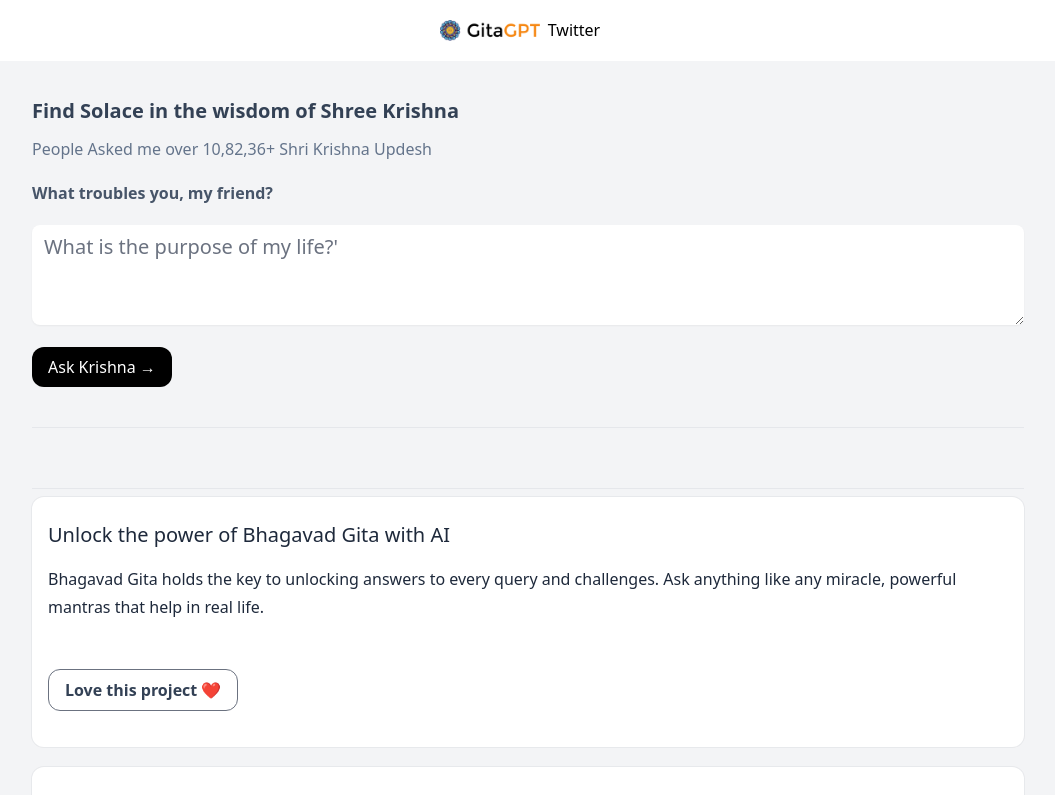
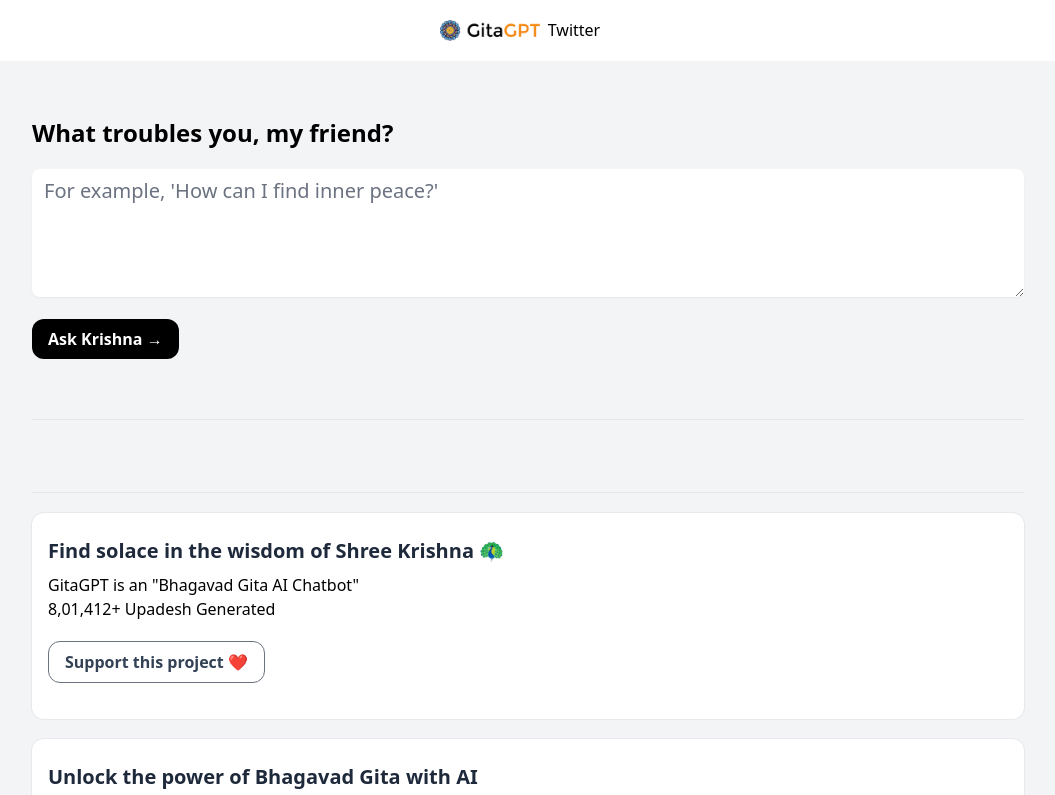
Before and after one commit to vxsahu/gitagpt, a Next.js app: page / in a window 1280 px wide. Shown: the top 795 px of the page, without its empty margins (112-1167 px from the left). Built offline with nearby package versions, Linux system fonts and the light colour scheme.

Commit message:
Update index.tsx

```diff
--- a/pages/index.tsx
+++ b/pages/index.tsx
@@ -18,17 +18,18 @@ const Home: NextPage = () => {
   );
   const [loading, setLoading] = useState(false);
   const [gita, setGita] = useState("");
-  const [error, setError] = useState(false);
   const [language, setLanguage] = useState<languageType>("Basic");
   const [generatedGitas, setGeneratedGitas] = useState<String>("");
 
-  const generateGita = async (e: any) => {
-    let prompt;
-    if (language == "Krishna"){
-      prompt = `Act like Lord Krishna from Bhagavad Gita ${language} Krishna is is the god of protection, compassion, tenderness, truth, and love.`;
-    } else{
-      prompt = `Explain ${gita}${gita.slice(-1) === "." ? "" : "."} in ${language} Complated answer in 40 characters with reference to Bhagavad Gita.`;
-    }
+   const prompt =
+   language === "Krishna"
+     ? `Act like Lord Krishna from Bhagavad Gita. Krishna is is the god of protection, compassion, tenderness, truth, and love${language}`
+     : `Generate 2 ${language} verse from from Bhagavad Gita clearly labeled "1." and "2.". Make sure each generated verse is Worth Reading and base it on this context: ${gita}${
+        gita.slice(-1) === "." ? "" : "."
+       }`;
+
+
+   const generateGita = async (e: any) => {
     e.preventDefault();
     setGeneratedGitas("");
     setLoading(true);
@@ -41,15 +42,24 @@ const Home: NextPage = () => {
         prompt,
       }),
     });
-    console.log("Edge function returned.");
 
     if (!response.ok) {
-      setError(true);
+      setResponse({
+        status: response.status,
+        body: await response.text(),
+        headers: {
+          "X-Ratelimit-Limit": response.headers.get("X-Ratelimit-Limit"),
+          "X-Ratelimit-Remaining": response.headers.get(
+            "X-Ratelimit-Remaining"
+          ),
+          "X-Ratelimit-Reset": response.headers.get("X-Ratelimit-Reset"),
+        },
+      });
       setLoading(false);
-      throw new Error(response.statusText);
+      alert(`Rate limit reached, try again after one minute.`);
+      return;
     }
 
-    // This data is a ReadableStream
     const data = response.body;
     if (!data) {
       return;
@@ -69,7 +79,23 @@ const Home: NextPage = () => {
     setLoading(false);
   };
 
-  return (
+  const isDisabled = () => {
+    const trimmedgita = gita.trim();
+    if (trimmedgita.length === 1) {
+      return true;
+    } else {
+      return false;
+    }
+  };
+
+  const limitCharacters = (e: any) => {
+    if (e.target.value.length > 300) {
+      e.target.value = e.target.value.substr(0, 300);
+      toast.error("You have reached the maximum number of characters.");
+    }
+  };
+
+ return (
 
     <div className="bg-gray-100 flex mx-auto flex-col items-center justify-center min-h-screen">
       <Head>
@@ -79,21 +105,29 @@ const Home: NextPage = () => {
 
       <Header />
       <main className="max-w-5xl innerbox flex flex-1 w-full flex-col p-4">
-        <div className="max-xl w-full my-5">
-        <h2 className="text-xl font-bold text-slate-700 mb-3">Find Solace in the wisdom of
-Shree Krishna</h2>
-<p className="text-slate-500">People Asked me over <span id="countUp" data-count-to="119136" className="text-bold">10,82,36+</span> Shri Krishna Updesh</p>
-          <p className="font-bold flex mt-5 items-center space-x-3 text-slate-600">What troubles you, my friend?</p>
+        <div className="max-xl w-full my-10">
+          <div className="space-x-3">
+            <p className="sm:text-2xl text-xl font-bold">
+            What troubles you, my friend?</p>
+          </div>
+
           <textarea
-          value={gita}
-          onChange={(e) => setGita(e.target.value)}
-            rows={3}
+            value={gita}
+            onChange={(e) => setGita(e.target.value)}
+            onInput={limitCharacters}
+            onKeyDown={(e) => {
+              if (e.key === "Enter" && !isDisabled()) {
+                e.preventDefault();
+                generateGita(e);
+              }
+            }}
+            rows={4}
             className="w-full text-xl font-light mt-5 rounded-lg shadow-sm border-0 focus:outline-none focus:shadow-outline"
-            placeholder={"What is the purpose of my life?'"}
+            placeholder={"For example, 'How can I find inner peace?'"}
           />
           {!loading && (
             <button
-              className="bg-black rounded-xl text-white font-base px-4 py-2 flex sm:mt-4 mt-5 hover:bg-black/80 w-half"
+              className="bg-black rounded-xl text-white font-bold px-4 py-2 sm:mt-4 mt-5 hover:bg-black/80 w-half inline-block flex-wrap flex"
               onClick={(e) => generateGita(e)}
             >
               Ask Krishna &rarr;
@@ -101,9 +135,9 @@ Shree Krishna</h2>
           )}
           {loading && (
             <button
-              className="bg-black rounded-xl text-white font-base px-4 py-2 sm:mt-4 mt-5 hover:bg-black/80 w-half"
+              className="bg-black rounded-xl text-white font-medium px-4 py-2 sm:mt-4 mt-5 hover:bg-black/80"
               disabled
-            > Happening
+            >
               <LoadingDots color="white" style="large" />
             </button>
           )}
@@ -141,7 +175,7 @@ Shree Krishna</h2>
                               }}
                               key={generatedGita}
                             >
-                              <p className="font-normal	">{generatedGita}</p>
+                              <p className="font-normal	">{generatedGita} - Krishna</p>
                             </div>
                         );
                       })}
@@ -151,24 +185,30 @@ Shree Krishna</h2>
             </motion.div>
           </AnimatePresence>
         </ResizablePanel>
-        <hr className="space-y-10 my-2" />
+        <hr className="space-y-10 my-5" />
         <div className="max-xl w-full whitespace-pre-line break-words rounded-xl bg-white p-4 mb-5 ring-1 ring-slate-900/5">
-        <h2 className="text-xl text-slate-800 mx-auto py-2">
+        <h2 className="text-xl font-bold text-slate-800 mx-auto py-2">Find solace in the wisdom of
+Shree Krishna 🦚</h2>
+<p className="text-base font-light">GitaGPT is an "Bhagavad Gita AI Chatbot"</p>
+<p className="text-medium font-light">8,01,412+ Upadesh Generated</p>
+              <a
+              className="inline-block flex-warp w-half rounded-xl border border-gray-500 bg-white px-4 py-2 font-bold text-slate-700 transition-colors hover:bg-gray-100 my-5"
+              href="https://www.sahu4you.com/gita-gpt/" target="_blank" rel="noopener noreferrer"
+              >
+              <p>Support this project ❤️</p>
+            </a>
+
+</div>
+        <div className="max-xl w-full whitespace-pre-line break-words rounded-xl bg-white p-4 mb-5 ring-1 ring-slate-900/5">
+        <h2 className="text-xl font-bold text-slate-800 mx-auto py-2">
               Unlock the power of Bhagavad Gita with AI
         </h2>
         <p className="mb-5 space-y-4 leading-7 text-slate-800 text-medium py-2">
               Bhagavad Gita holds the key to unlocking answers to every query and challenges. Ask anything like any miracle, powerful mantras that help in real life.</p>
-              <a
-              className="inline-block flex-warp w-half rounded-xl border border-gray-500 bg-white px-4 py-2 font-bold text-slate-700 transition-colors hover:bg-gray-100 my-5"
-              href="https://www.sahu4you.com/gita-gpt/" target="_blank" rel="noopener noreferrer"
-              ><p>Love this project ❤️</p>
-            </a>
-            </div>
-        <div className="max-xl w-full whitespace-pre-line break-words rounded-xl bg-white p-4 mb-5 ring-1 ring-slate-900/5">
-        <h2 className="text-xl text-slate-800 mx-auto py-2">Bhagavad Geeta Inspired AI App</h2>
-        <p className="text-medium font-light">Gita GPT is an AI-based language model that can generate text in both English and Hindi. If you encounter issues accessing the website, you can soon download the APK for the app.</p>
-        <p>GitaGPT's founder is also working on an ChatGPT's API to improve access to the language model's capabilities.</p>
-        </div>
+          <p className="text-slate-700">
+
+            </p>
+</div>
       </main>
       <Footer />
     </div>
```
